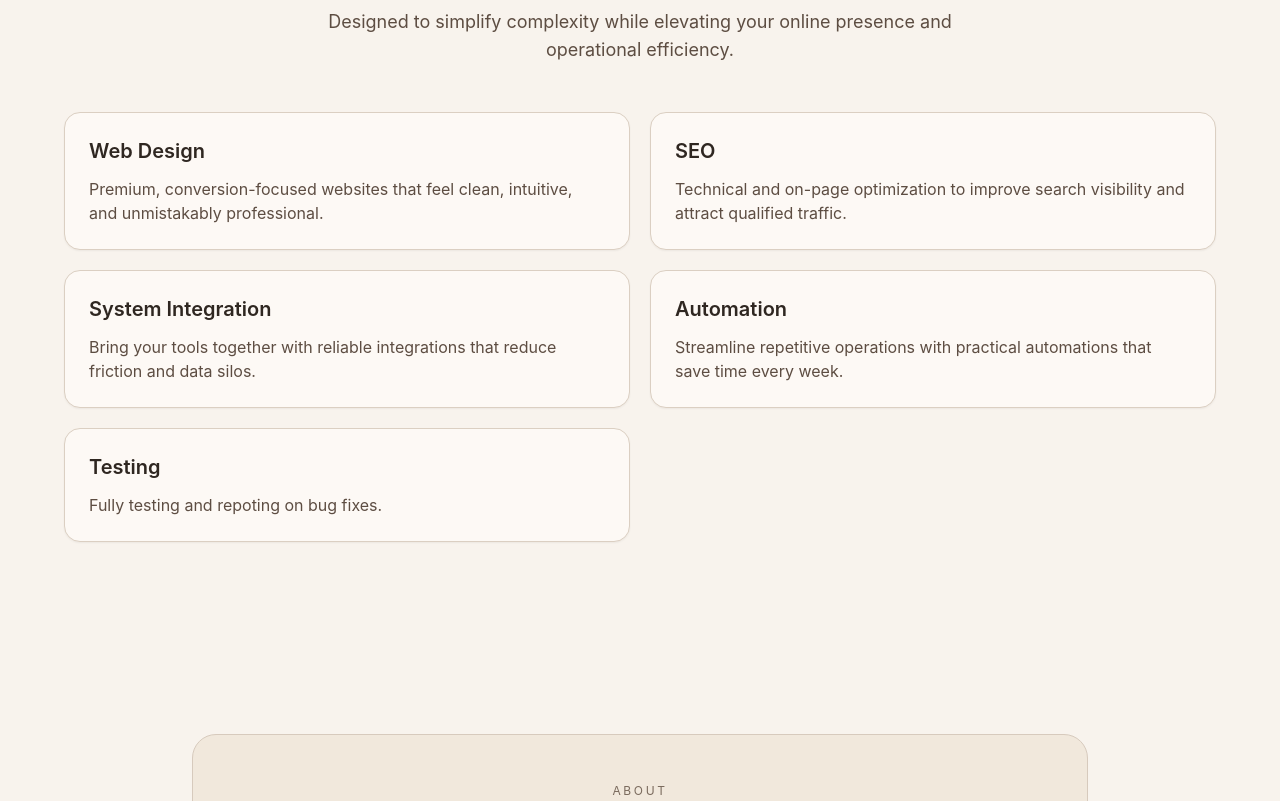
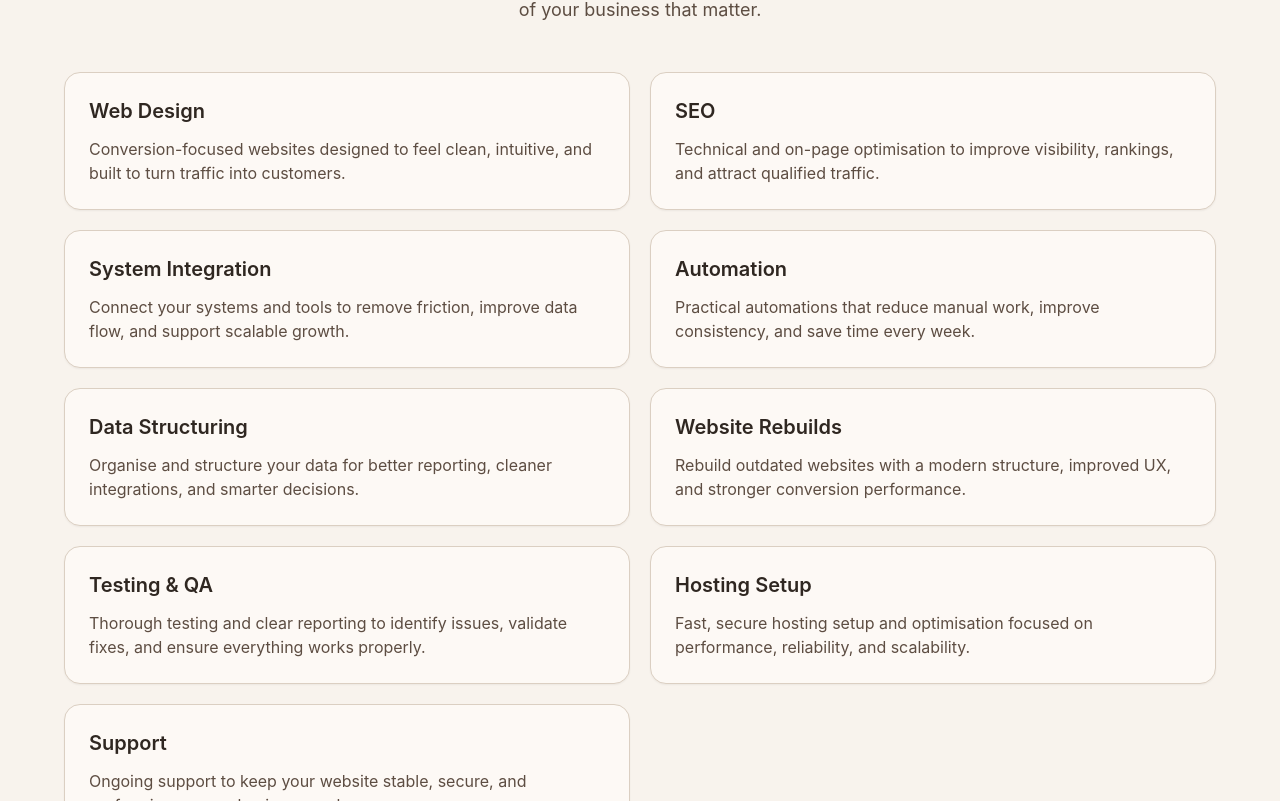
Before and after one commit to Kaverlin-com/kaverlin-site, a React (Vite) app: page / in a window 1280 px wide. Shown: the part 879-1680 px from the top of the page. Built offline with nearby package versions, Linux system fonts and the light colour scheme.

Commit message:
Update Services.jsx
services update

```diff
--- a/src/components/Services.jsx
+++ b/src/components/Services.jsx
@@ -1,26 +1,50 @@
-import { motion } from 'framer-motion';
 import SectionHeading from './SectionHeading';
 
 const services = [
   {
     title: 'Web Design',
-    description: 'Premium, conversion-focused websites that feel clean, intuitive, and unmistakably professional.',
+    description:
+      'Conversion-focused websites designed to feel clean, intuitive, and built to turn traffic into customers.',
   },
   {
     title: 'SEO',
-    description: 'Technical and on-page optimization to improve search visibility and attract qualified traffic.',
+    description:
+      'Technical and on-page optimisation to improve visibility, rankings, and attract qualified traffic.',
   },
   {
     title: 'System Integration',
-    description: 'Bring your tools together with reliable integrations that reduce friction and data silos.',
+    description:
+      'Connect your systems and tools to remove friction, improve data flow, and support scalable growth.',
   },
   {
     title: 'Automation',
-    description: 'Streamline repetitive operations with practical automations that save time every week.',
+    description:
+      'Practical automations that reduce manual work, improve consistency, and save time every week.',
   },
   {
-    title: 'Testing',
-    description: 'Fully testing and repoting on bug fixes.',
+    title: 'Data Structuring',
+    description:
+      'Organise and structure your data for better reporting, cleaner integrations, and smarter decisions.',
+  },
+  {
+    title: 'Website Rebuilds',
+    description:
+      'Rebuild outdated websites with a modern structure, improved UX, and stronger conversion performance.',
+  },
+  {
+    title: 'Testing & QA',
+    description:
+      'Thorough testing and clear reporting to identify issues, validate fixes, and ensure everything works properly.',
+  },
+  {
+    title: 'Hosting Setup',
+    description:
+      'Fast, secure hosting setup and optimisation focused on performance, reliability, and scalability.',
+  },
+  {
+    title: 'Support',
+    description:
+      'Ongoing support to keep your website stable, secure, and performing as your business evolves.',
   },
 ];
 
@@ -30,23 +54,22 @@ export default function Services() {
       <div className="mx-auto max-w-6xl">
         <SectionHeading
           eyebrow="Services"
-          title="Strategic support for your digital foundation"
-          description="Designed to simplify complexity while elevating your online presence and operational efficiency."
+          title="Web, data and systems built for growth"
+          description="Designed to simplify complexity, improve performance, and connect the parts of your business that matter."
         />
+
         <div className="grid gap-5 sm:grid-cols-2">
           {services.map((service, index) => (
-            <motion.article
+            <article
               key={service.title}
-              initial={{ opacity: 0, y: 18 }}
-              whileInView={{ opacity: 1, y: 0 }}
-              viewport={{ once: true, amount: 0.3 }}
-              transition={{ duration: 0.45, delay: index * 0.08 }}
-              whileHover={{ y: -6 }}
-              className="rounded-2xl border border-[#dbcfc2] bg-[#fdf9f5] p-6 shadow-sm transition-shadow duration-300 hover:shadow-lg"
+              className="group rounded-2xl border border-[#dbcfc2] bg-[#fdf9f5] p-6 shadow-sm transition-all duration-300 hover:-translate-y-1 hover:shadow-lg animate-fadeUp"
+              style={{ animationDelay: `${index * 80}ms` }}
             >
-              <h3 className="mb-3 text-xl font-semibold text-[#2f2721]">{service.title}</h3>
+              <h3 className="mb-3 text-xl font-semibold text-[#2f2721]">
+                {service.title}
+              </h3>
               <p className="text-[#5d4d42]">{service.description}</p>
-            </motion.article>
+            </article>
           ))}
         </div>
       </div>
```
